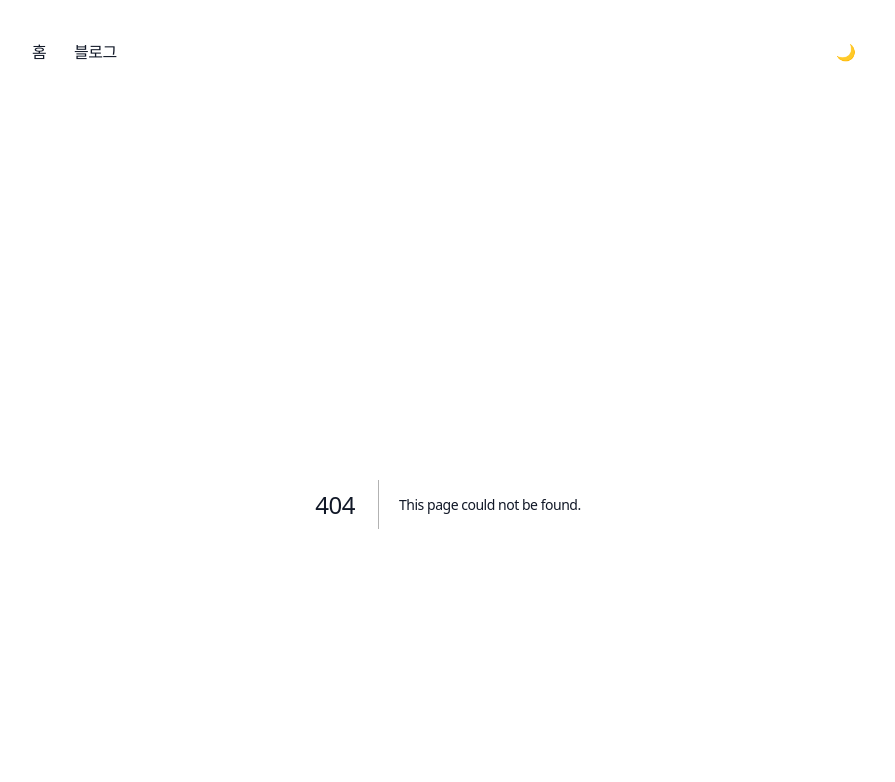
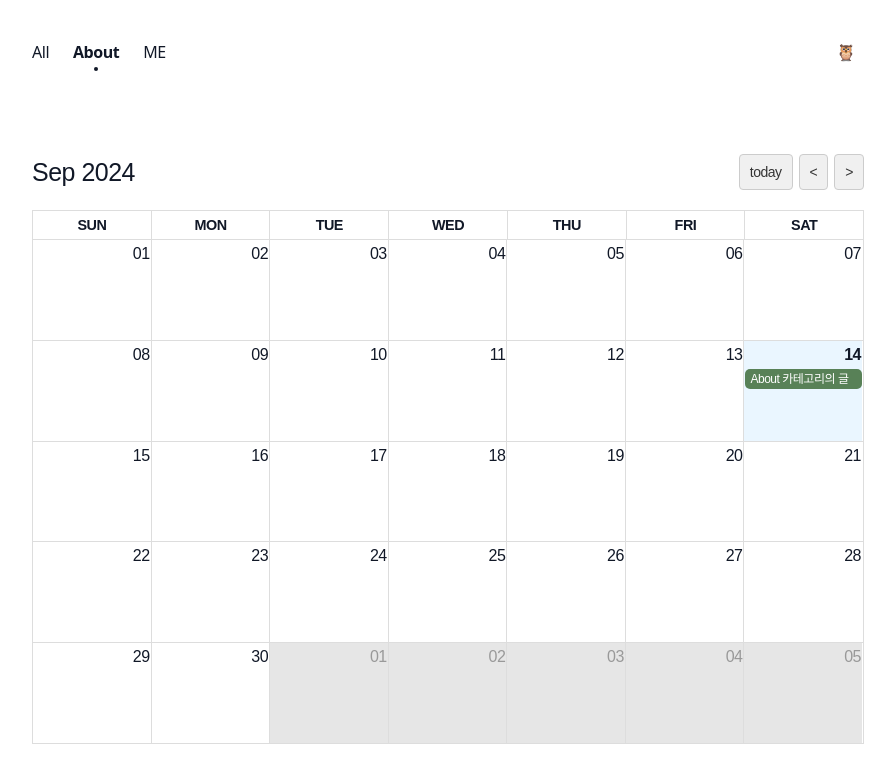
Before and after one commit to kudosmax/2024-myblog, a Next.js app: page /category/about in a window 1280 px wide. Before the commit this address had no page. Shown: the top 782 px of the page, without its empty margins (192-1087 px from the left). Built offline with nearby package versions, Linux system fonts and the light colour scheme; a web font is replaced by a local one.

Commit message:
categorizing

```diff
--- /dev/null
+++ b/app/category/[category]/page.tsx
@@ -0,0 +1,24 @@
+import { getAllPosts } from "@/app/lib/api";
+import BlogCalendar from "@/app/components/Calendar";
+
+export default function CategoryPage({
+  params,
+}: {
+  params: { category: string };
+}) {
+  const allPosts = getAllPosts();
+  const filteredPosts = allPosts.filter(
+    (post) =>
+      post.frontmatter.category.toLowerCase() === params.category.toLowerCase()
+  );
+
+  return (
+    <div>
+      <BlogCalendar posts={filteredPosts} />
+    </div>
+  );
+}
+
+export async function generateStaticParams() {
+  return [{ category: "about" }, { category: "me" }];
+}
--- a/app/components/Calendar.tsx
+++ b/app/components/Calendar.tsx
@@ -23,12 +23,24 @@ interface CalendarProps {
 export default function BlogCalendar({ posts }: CalendarProps) {
   const [currentDate, setCurrentDate] = useState(new Date());
 
+  const getCategoryClass = (category: string) => {
+    switch (category.toLowerCase()) {
+      case "about":
+        return "category-about";
+      case "me":
+        return "category-me";
+      default:
+        return "category-default";
+    }
+  };
+
   const events = posts.map((post) => ({
     title: post.frontmatter.title,
     start: new Date(post.frontmatter.date),
     end: new Date(post.frontmatter.date),
     allDay: true,
     resource: post,
+    categoryClass: getCategoryClass(post.frontmatter.category),
   }));
 
   const CustomToolbar: React.FC<ToolbarProps<Event, object>> = ({
@@ -72,12 +84,12 @@ export default function BlogCalendar({ posts }: CalendarProps) {
 
   const CustomEvent = ({ event }: EventProps) => (
     <Link href={`/blog/${event.resource.slug}`}>
-      <span className="text-xs">{event.title}</span>
+      <div className="text-xs">{event.title}</div>
     </Link>
   );
 
   return (
-    <div className="calendar-container">
+    <div className="calendar-container mt-10">
       <Calendar
         className="custom-calendar"
         localizer={localizer}
@@ -92,6 +104,9 @@ export default function BlogCalendar({ posts }: CalendarProps) {
           toolbar: CustomToolbar,
           event: CustomEvent,
         }}
+        eventPropGetter={(event) => ({
+          className: event.categoryClass,
+        })}
       />
       <style jsx global>{`
         .custom-calendar {
--- a/app/components/Calender.tsx
+++ /dev/null
@@ -1,35 +0,0 @@
-"use client";
-
-import { Calendar, momentLocalizer } from "react-big-calendar";
-import moment from "moment";
-import "react-big-calendar/lib/css/react-big-calendar.css";
-import { Post } from "../lib/api";
-
-moment.locale("ko");
-const localizer = momentLocalizer(moment);
-
-interface CalendarProps {
-  posts: Post[];
-}
-
-export default function BlogCalendar({ posts }: CalendarProps) {
-  const events = posts.map((post) => ({
-    title: post.frontmatter.title,
-    start: new Date(post.frontmatter.date),
-    end: new Date(post.frontmatter.date),
-    allDay: true,
-    resource: post,
-  }));
-
-  return (
-    <div className="h-screen">
-      <Calendar
-        localizer={localizer}
-        events={events}
-        startAccessor="start"
-        endAccessor="end"
-        style={{ height: "100%" }}
-      />
-    </div>
-  );
-}
--- a/app/components/DarkModeToggle.tsx
+++ b/app/components/DarkModeToggle.tsx
@@ -16,7 +16,7 @@ export default function DarkModeToggle() {
       className="p-2 rounded-md hover:bg-gray-200 dark:hover:bg-gray-700"
       onClick={() => setTheme(theme === "dark" ? "light" : "dark")}
     >
-      {theme === "dark" ? "🌞" : "🌙"}
+      {theme === "dark" ? "🐥" : "🦉"}
     </button>
   );
 }
--- a/app/components/Layout.tsx
+++ b/app/components/Layout.tsx
@@ -1,38 +1,51 @@
+"use client"; // 클라이언트 컴포넌트로 변경
+
 import Link from "next/link";
+import { usePathname } from "next/navigation";
 import DarkModeToggle from "./DarkModeToggle";
 
 export default function Layout({ children }: { children: React.ReactNode }) {
+  const pathname = usePathname();
+
+  const NavLink = ({
+    href,
+    children,
+  }: {
+    href: string;
+    children: React.ReactNode;
+  }) => {
+    const isActive =
+      pathname === href || (href !== "/" && pathname.startsWith(href));
+    return (
+      <Link
+        href={href}
+        className={`mr-4 sm:mr-6 text-sm sm:text-base text-gray-900 dark:text-gray-100 relative group ${
+          isActive ? "font-semibold" : ""
+        }`}
+      >
+        {children}
+        {isActive && (
+          <span className="absolute bottom-[-8px] left-1/2 transform -translate-x-1/2 w-1 h-1 bg-gray-900 dark:bg-gray-100 rounded-full"></span>
+        )}
+        <span className="absolute bottom-[-8px] left-1/2 transform -translate-x-1/2 w-0 h-1 bg-gray-900 dark:bg-gray-100 group-hover:w-full transition-all duration-300"></span>
+      </Link>
+    );
+  };
+
   return (
     <div className="min-h-screen bg-white dark:bg-gray-900 transition-colors duration-200">
       <div className="max-w-4xl mx-auto px-4 sm:px-6 md:px-8">
-        {" "}
-        {/* 여기를 수정 */}
         <header className="py-4 sm:py-6 md:py-8 flex justify-between items-center">
-          {" "}
-          {/* 여기를 수정 */}
           <nav>
-            <Link
-              href="/"
-              className="mr-4 sm:mr-6 text-sm sm:text-base text-gray-900 dark:text-gray-100"
-            >
-              {" "}
-              {/* 여기를 수정 */}홈
-            </Link>
-            <Link
-              href="/blog"
-              className="text-sm sm:text-base text-gray-900 dark:text-gray-100"
-            >
-              {" "}
-              {/* 여기를 수정 */}
-              블로그
-            </Link>
+            <NavLink href="/">All</NavLink>
+            <NavLink href="/category/about">About</NavLink>
+            <NavLink href="/category/me">ME</NavLink>
           </nav>
           <DarkModeToggle />
         </header>
         <main className="text-gray-900 dark:text-gray-100 text-sm sm:text-base">
           {children}
-        </main>{" "}
-        {/* 여기를 수정 */}
+        </main>
       </div>
     </div>
   );
--- a/app/globals.css
+++ b/app/globals.css
@@ -94,12 +94,36 @@ body {
 }
 
 .rbc-event {
-  background-color: #3174ad;
   color: white;
   border: none;
   border-radius: 0;
   padding: 2px 5px;
   font-size: 0.75rem;
+}
+
+.rbc-event.category-about {
+  background-color: #588157;
+}
+
+.rbc-event.category-me {
+  background-color: #3174ad;
+}
+
+.rbc-event.category-default {
+  background-color: #9ca3af;
+}
+
+/* 다크 모드 스타일 */
+.dark .rbc-event.category-about {
+  background-color: #3a5a40;
+}
+
+.dark .rbc-event.category-me {
+  background-color: #1e4976;
+}
+
+.dark .rbc-event.category-default {
+  background-color: #4b5563;
 }
 
 .rbc-today {
@@ -158,7 +182,7 @@ body {
 
 /* 다크 모드 스타일 */
 .dark .calendar-container {
-  background-color: #0f1419; /* 매우 어두운 네이비 블루 */
+  background-color: #101827; /* 매우 어두운 네이비 블루 */
   color: #ededed;
 }
 
@@ -186,7 +210,7 @@ body {
 }
 
 .dark .rbc-day-bg {
-  background-color: #0f1419;
+  background-color: #101827;
 }
 
 .dark .rbc-off-range-bg {
--- a/app/lib/api.ts
+++ b/app/lib/api.ts
@@ -9,7 +9,7 @@ export interface Post {
   frontmatter: {
     title: string;
     date: string;
-    excerpt?: string;
+    category: string;
   };
   content: string;
 }
@@ -45,7 +45,7 @@ export function getPostBySlug(slug: string): Post {
       frontmatter: {
         title: data.title || "Untitled",
         date: data.date || new Date().toISOString().split("T")[0],
-        excerpt: data.excerpt || "",
+        category: data.category || "Uncategorized", // 카테고리 추가
       },
       content,
     };
@@ -56,9 +56,16 @@ export function getPostBySlug(slug: string): Post {
       frontmatter: {
         title: "Error",
         date: new Date().toISOString(),
-        excerpt: "There was an error loading this post.",
+        category: "Error",
       },
       content: "There was an error loading this post.",
     };
   }
 }
+
+export function getPostsByCategory(category: string): Post[] {
+  const allPosts = getAllPosts();
+  return allPosts.filter(
+    (post) => post.frontmatter.category.toLowerCase() === category.toLowerCase()
+  );
+}
--- a/app/page.tsx
+++ b/app/page.tsx
@@ -1,12 +1,13 @@
-import Calendar from "./components/Calendar";
 import { getAllPosts } from "./lib/api";
+import BlogCalendar from "./components/Calendar";
 
 export default function Home() {
-  const posts = getAllPosts();
+  const allPosts = getAllPosts();
 
   return (
-    <div className="container mx-auto p-4">
-      <Calendar posts={posts} />
+    <div>
+      {/* <h1 className="text-2xl font-bold mb-4">All Posts</h1> */}
+      <BlogCalendar posts={allPosts} />
     </div>
   );
 }
--- a/content/posts/0914.md
+++ b/content/posts/0914.md
@@ -1,7 +1,7 @@
 ---
-title: "감사합니다 반갑습니다 환영합니다"
+title: "About 카테고리의 글"
 date: "2024-09-14"
-excerpt: "This is my first blog post"
+category: "About"
 ---
 
 This is the content of my first blog post.
--- a/content/posts/post-1.md
+++ b/content/posts/post-1.md
@@ -1,7 +1,7 @@
 ---
-title: "안녕하세요"
+title: "ME 카테고리의 글"
 date: "2024-09-10"
-excerpt: "This is my first blog post"
+category: "ME"
 ---
 
 This is the content of my first blog post.
--- a/package.json
+++ b/package.json
@@ -9,6 +9,7 @@
     "lint": "next lint"
   },
   "dependencies": {
+    "classnames": "^2.5.1",
     "date-fns": "^4.0.0-beta.1",
     "gray-matter": "^4.0.3",
     "next": "14.2.11",
@@ -20,6 +21,7 @@
     "remark-html": "^16.0.1"
   },
   "devDependencies": {
+    "@types/classnames": "^2.3.1",
     "@types/node": "^20",
     "@types/react": "^18",
     "@types/react-big-calendar": "^1.8.11",
```
Also changed, not shown: 1 other file (tests, documents, lock files or other folders).
